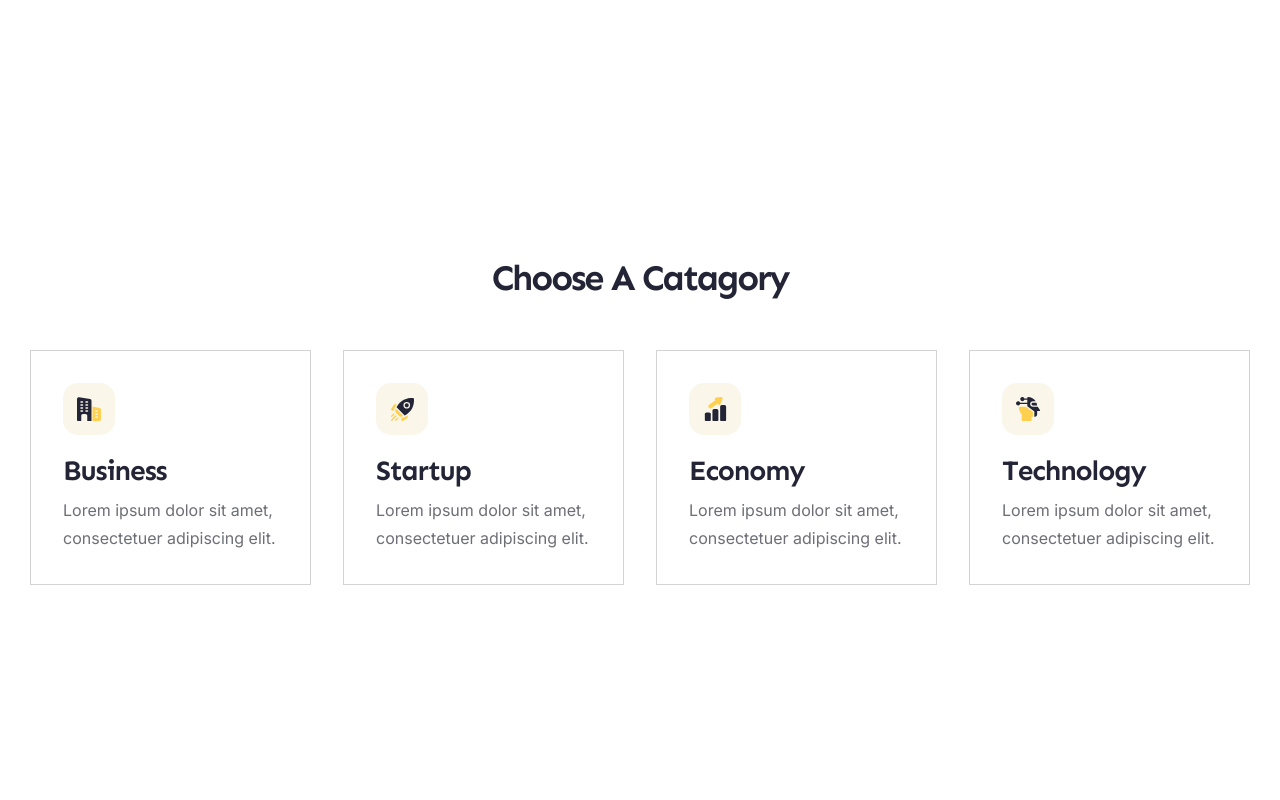
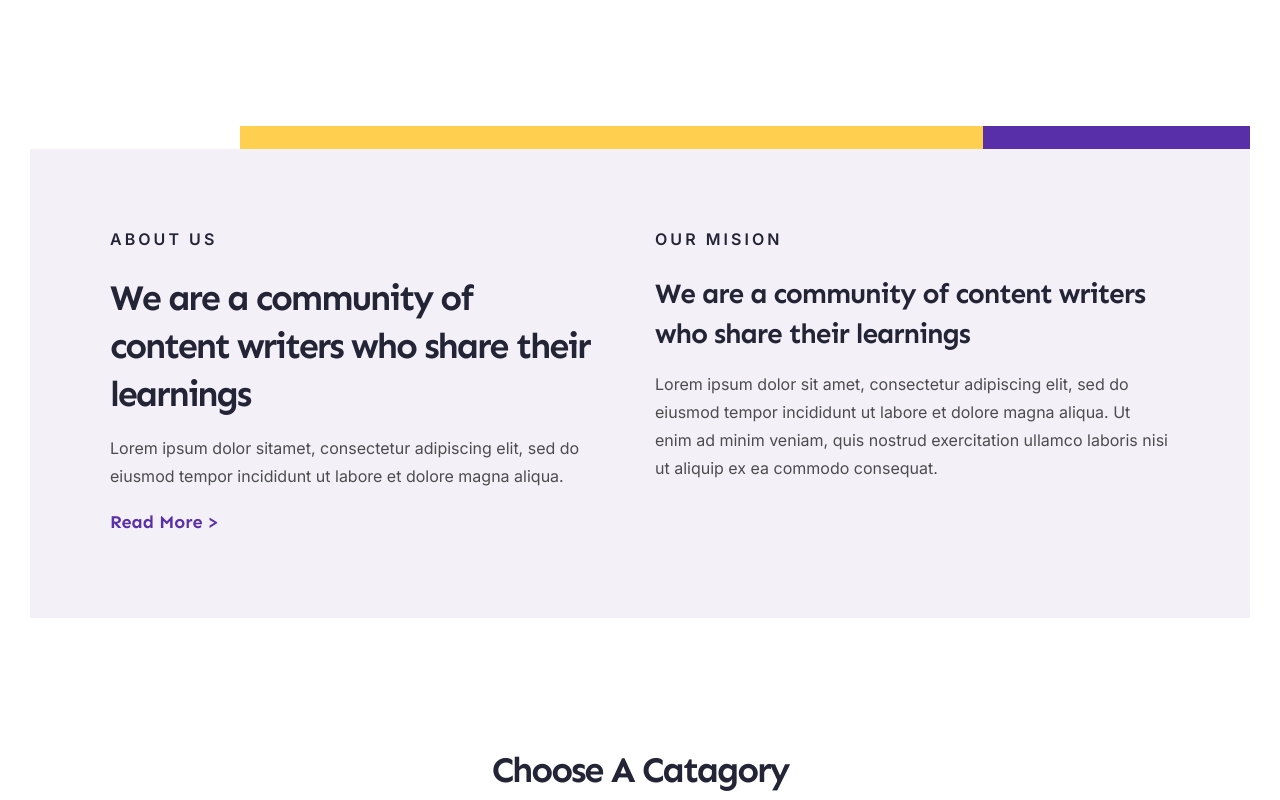
Before and after one commit to hattrickkk/modsen-blog, a Next.js app: page / in a window 1280 px wide. Shown: the part 1660-2460 px from the top of the page. Before the commit the page ends 2373 px from the top, so only its background shows below. Built offline with nearby package versions, Linux system fonts and the light colour scheme.

Commit message:
feat: add aboutUs section

```diff
--- a/src/customPages/home/index.tsx
+++ b/src/customPages/home/index.tsx
@@ -1,10 +1,11 @@
-import { CategorySection, Hero, PostsSection } from '@/widgets'
+import { AboutUs, CategorySection, Hero, PostsSection } from '@/widgets'
 
 export const Home = () => {
     return (
         <>
             <Hero />
             <PostsSection />
+            <AboutUs />
             <CategorySection />
         </>
     )
--- a/src/shared/constants/paths.ts
+++ b/src/shared/constants/paths.ts
@@ -1,8 +1,9 @@
 const BLOG = '/blog'
+const ABOUT = '/about'
 const CATEGORIES = '/categories'
 const BUSINESS = `${CATEGORIES}/business`
 const STARTUP = `${CATEGORIES}/startup`
 const ECONOMY = `${CATEGORIES}/economy`
 const TECHNOLOGY = `${CATEGORIES}/technology`
 
-export { BLOG, BUSINESS, STARTUP, ECONOMY, TECHNOLOGY }
+export { BLOG, BUSINESS, STARTUP, ECONOMY, TECHNOLOGY, ABOUT }
--- a/src/shared/styles/colors.scss
+++ b/src/shared/styles/colors.scss
@@ -7,3 +7,4 @@ $gray: #6d6e76;
 $white: #fff;
 $purple: #592ea9;
 $lightYellow: #fbf6ea;
+$lightPurple: #f4f0f8;
--- a/src/shared/styles/sizes.scss
+++ b/src/shared/styles/sizes.scss
@@ -1,3 +1,4 @@
+$DESKTOP: 1220px;
 $SMALL_DESKTOP: 1024px;
 $LARGE_TABLET: 900px;
 $SMALL_TABLET: 620px;
--- a/src/shared/ui/title/index.tsx
+++ b/src/shared/ui/title/index.tsx
@@ -11,5 +11,5 @@ type Props = {
 }
 
 export const Title = ({ value, className }: Props) => {
-    return <h3 className={clsx(styles.title, sen.className, className && className)}>{value}</h3>
+    return <h2 className={clsx(styles.title, sen.className, className && className)}>{value}</h2>
 }
--- /dev/null
+++ b/src/widgets/aboutUs/index.tsx
@@ -0,0 +1,48 @@
+import React from 'react'
+import clsx from 'clsx'
+import Link from 'next/link'
+
+import { commonStyles, paths, sen, Title } from '@/shared'
+
+import styles from './styles.module.scss'
+
+export const AboutUs = () => {
+    return (
+        <section className={styles.section}>
+            <div className={commonStyles.container}>
+                <div className={styles.decor}>
+                    <div className={styles.transparent} />
+                    <div className={styles.yellow} />
+                    <div className={styles.purple} />
+                </div>
+                <div className={styles.inner}>
+                    <div className={styles.column}>
+                        <h4 className={styles.subtitle}>ABOUT US</h4>
+                        <Title
+                            value='We are a community of content writers who share their learnings'
+                            className={styles.mainTitle}
+                        />
+                        <p>
+                            Lorem ipsum dolor sitamet, consectetur adipiscing elit, sed do eiusmod tempor incididunt ut
+                            labore et dolore magna aliqua.
+                        </p>
+                        <Link href={paths.ABOUT} className={clsx(styles.link, sen.className)}>
+                            Read More &gt;
+                        </Link>
+                    </div>
+                    <div className={styles.column}>
+                        <h4 className={styles.subtitle}>Our mision</h4>
+                        <h3 className={clsx(styles.title, sen.className)}>
+                            We are a community of content writers who share their learnings
+                        </h3>
+                        <p>
+                            Lorem ipsum dolor sit amet, consectetur adipiscing elit, sed do eiusmod tempor incididunt ut
+                            labore et dolore magna aliqua. Ut enim ad minim veniam, quis nostrud exercitation ullamco
+                            laboris nisi ut aliquip ex ea commodo consequat.
+                        </p>
+                    </div>
+                </div>
+            </div>
+        </section>
+    )
+}
--- /dev/null
+++ b/src/widgets/aboutUs/styles.module.scss
@@ -0,0 +1,145 @@
+.section {
+    .inner {
+        @include flex-space-between;
+        gap: 60px;
+        padding: 80px;
+        background-color: $lightPurple;
+        align-items: stretch;
+    }
+
+    .decor {
+        height: 23px;
+        display: flex;
+        justify-content: flex-end;
+
+        .yellow,
+        .purple,
+        .transparent {
+            height: 100%;
+        }
+
+        .yellow {
+            background-color: $yellow;
+            flex: 0 1 780px;
+        }
+
+        .purple {
+            background-color: $purple;
+            flex: 0 1 280px;
+        }
+
+        .transparent {
+            flex: 0 1 220px;
+        }
+    }
+
+    .column {
+        &:first-child {
+            flex: 1 0 485px;
+        }
+    }
+
+    .subtitle {
+        font-weight: 600;
+        letter-spacing: 0.19em;
+        text-transform: uppercase;
+        color: $darkBlue;
+        margin-bottom: 25px;
+        line-height: 20px;
+    }
+
+    .mainTitle {
+        text-align: left;
+        margin-bottom: 16px;
+    }
+
+    .title {
+        font-weight: 700;
+        font-size: 28px;
+        line-height: 40px;
+        letter-spacing: -0.04em;
+        color: $darkBlue;
+        margin-bottom: 16px;
+    }
+
+    .link {
+        font-weight: 700;
+        font-size: 18px;
+        line-height: 32px;
+        color: $purple;
+        margin-top: 16px;
+        display: inline-block;
+    }
+}
+
+@media screen and (max-width: $DESKTOP) {
+    .section {
+        .mainTitle {
+            font-size: 32px;
+        }
+
+        .column {
+            &:first-child {
+                flex: 1 0 360px;
+            }
+        }
+    }
+}
+
+@media screen and (max-width: $SMALL_DESKTOP) {
+    .section {
+        .inner {
+            padding: 60px;
+            gap: 45px;
+        }
+
+        .mainTitle {
+            font-size: 30px;
+            line-height: 42px;
+        }
+
+        .title {
+            line-height: 38px;
+        }
+
+        .column {
+            &:first-child {
+                flex: 1 0 360px;
+            }
+        }
+    }
+}
+
+@media screen and (max-width: $LARGE_TABLET) {
+    .section {
+        .inner {
+            flex-direction: column;
+            gap: 60px;
+            padding: 50px;
+        }
+
+        .column {
+            &:first-child {
+                flex: 1 1 auto;
+            }
+        }
+
+        .subtitle {
+            margin-bottom: 16px;
+        }
+    }
+}
+
+@media screen and (max-width: $SMALL_TABLET) {
+    .section .inner {
+        gap: 50px;
+        padding: 40px;
+    }
+}
+
+@media screen and (max-width: $PHONE) {
+    .section .inner {
+        gap: 40px;
+        padding: 30px;
+    }
+}
--- a/src/widgets/categorySection/styles.module.scss
+++ b/src/widgets/categorySection/styles.module.scss
@@ -32,3 +32,9 @@
         }
     }
 }
+
+@media screen and (max-width: $PHONE) {
+    .categories {
+        padding: 65px 0;
+    }
+}
--- a/src/widgets/index.ts
+++ b/src/widgets/index.ts
@@ -3,3 +3,4 @@ export { Header } from './header'
 export { AllPosts } from './allPosts'
 export { PostsSection } from './postsSection'
 export { CategorySection } from './categorySection'
+export { AboutUs } from './aboutUs'
```
